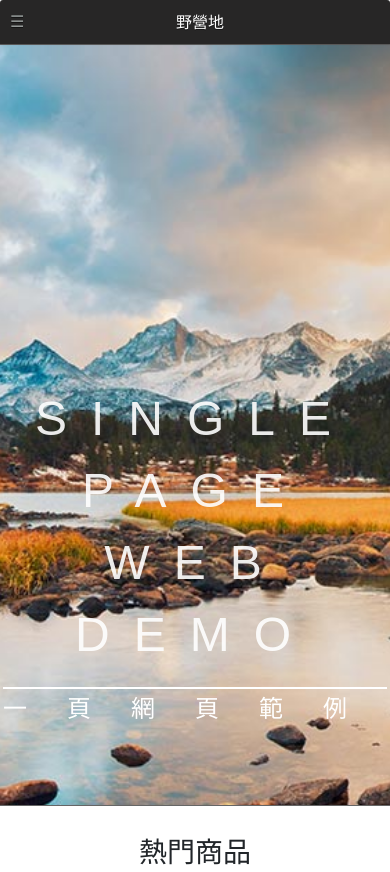
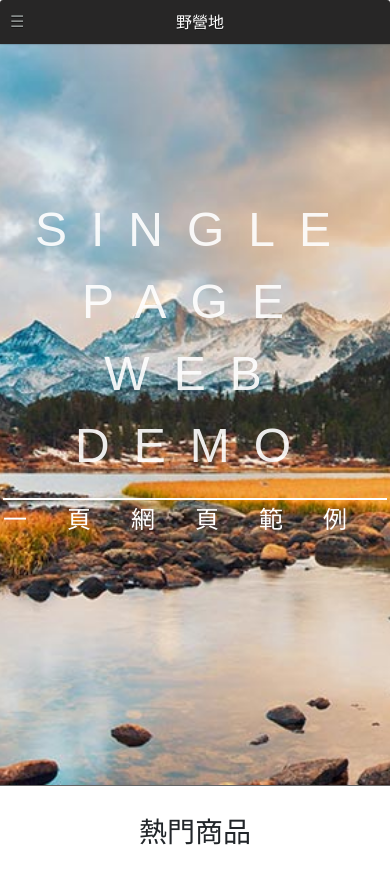
Before and after one commit to weimowang/Store_one, a plain HTML site: page index.html in a window 390 px wide. Shown: the top 872 px of the page. Drawn offline with nearby package versions, Linux system fonts and the light colour scheme.

Commit message:
update menu css

```diff
--- a/assets/css/style.css
+++ b/assets/css/style.css
@@ -63,7 +63,6 @@
     .toggle-nav {
         position: absolute;
         float: left;
-        position: absolute;
         top: 20%;
         left: 10px;
         color: #ffffff!important;
@@ -79,6 +78,7 @@
         display: none;
     }
     .menu ul {
+        position: relative;
         left: 0px;
         padding: 10px 25px;
         margin-top: -5px;
@@ -108,6 +108,16 @@
 .blockFirst .major {
     text-align: center;
     padding-top: 40vh;
+}
+
+@media screen and (max-width: 900px) {
+    .blockFirst {
+        margin-top: -5%;
+    }
+    .blockFirst .major {
+        text-align: center;
+        padding-top: 20vh;
+    }
 }
 
 .wei-header {
@@ -269,7 +279,6 @@
     text-align: left;
     letter-spacing: 4px;
     font-family: 'Noto Sans TC', sans-serif;
-
 }
 
 .page-wrapper-bottom {
```
